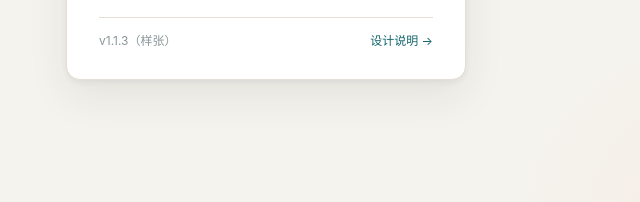
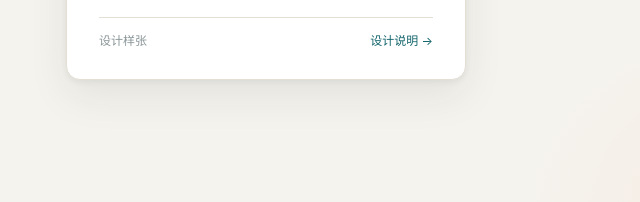
Before and after one commit to LinYuwei82/dev_card_cpp, a plain HTML site: page docs/design/index.html in a window 1280 px wide. Shown: the part 588-790 px from the top of the page, 374-1014 px from the left. Drawn offline with Linux system fonts and the light colour scheme.

Commit message:
docs(design): 清掉设计稿里 v1.1.3、qmake 与旧线 Logo 路径
只动三处：设计样张两处版本标签改为与版本无关的占位；图标说明去掉
已不存在的 qmake，只留 CMake 写 version.rc；公司 Logo 改为运行期
上传、存数据目录 assets/，不再指向已删除的 resources/icons/logo.jpg。

```diff
--- a/docs/design/index.html
+++ b/docs/design/index.html
@@ -40,7 +40,7 @@
     </form>
     <div class="demo-note">样张演示：无需输入，直接点「登录」即可查看四个页面。</div>
     <div class="login-foot">
-      <span>v1.1.3（样张）</span>
+      <span>设计样张</span>
       <a href="#design">设计说明 →</a>
     </div>
   </div>
@@ -65,7 +65,7 @@
     <div class="nav-label">系统</div>
     <button class="nav-item" data-nav="users"><span data-icon="users"></span><span>用户管理</span></button>
     <button class="nav-item" data-nav="design"><span data-icon="info"></span><span>设计说明</span></button>
-    <div class="sidebar-foot">v1.1.3 · 样张</div>
+    <div class="sidebar-foot">设计样张</div>
   </aside>
 
   <div class="main">
```
Also changed, not shown: 1 other file.
